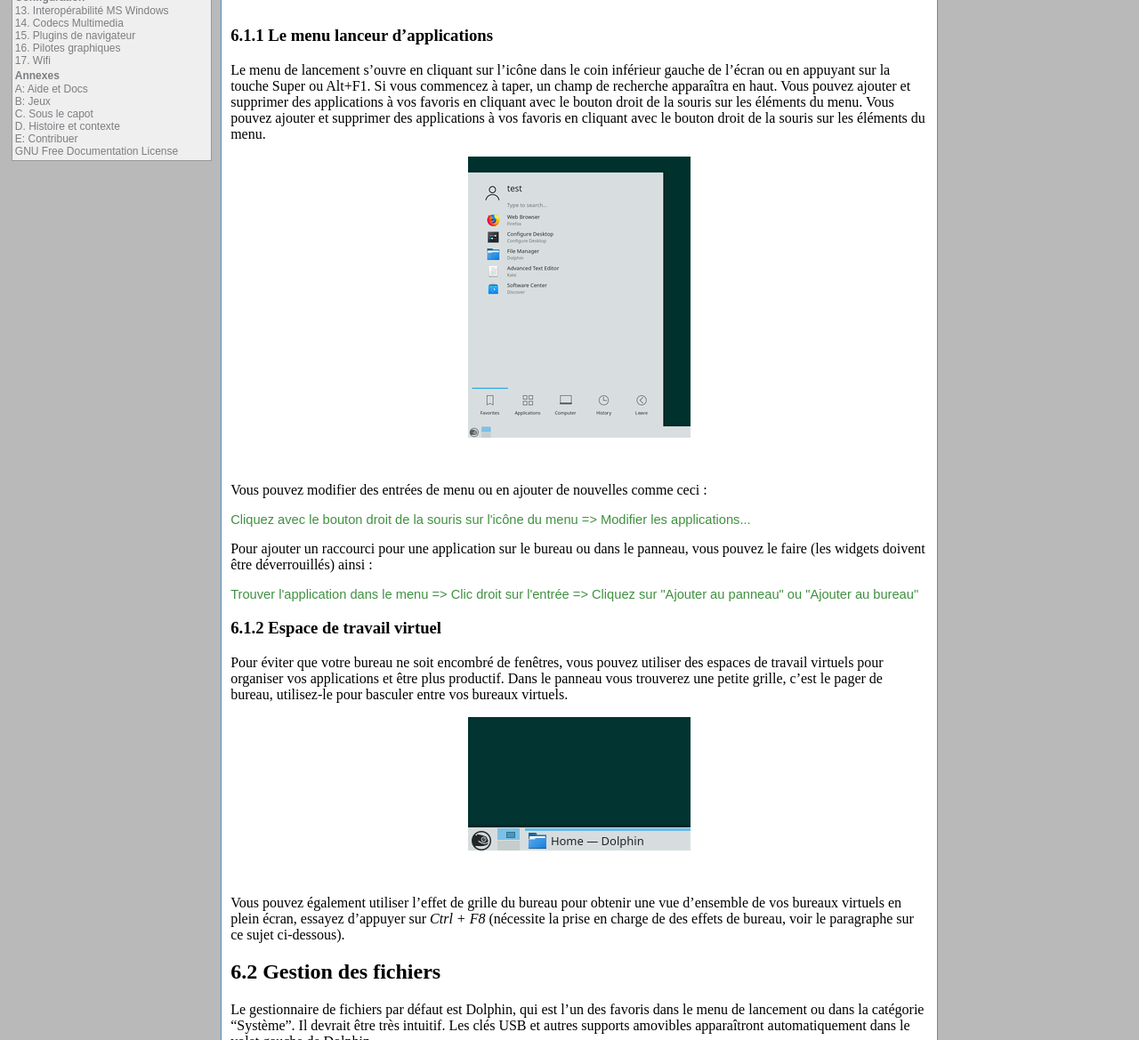
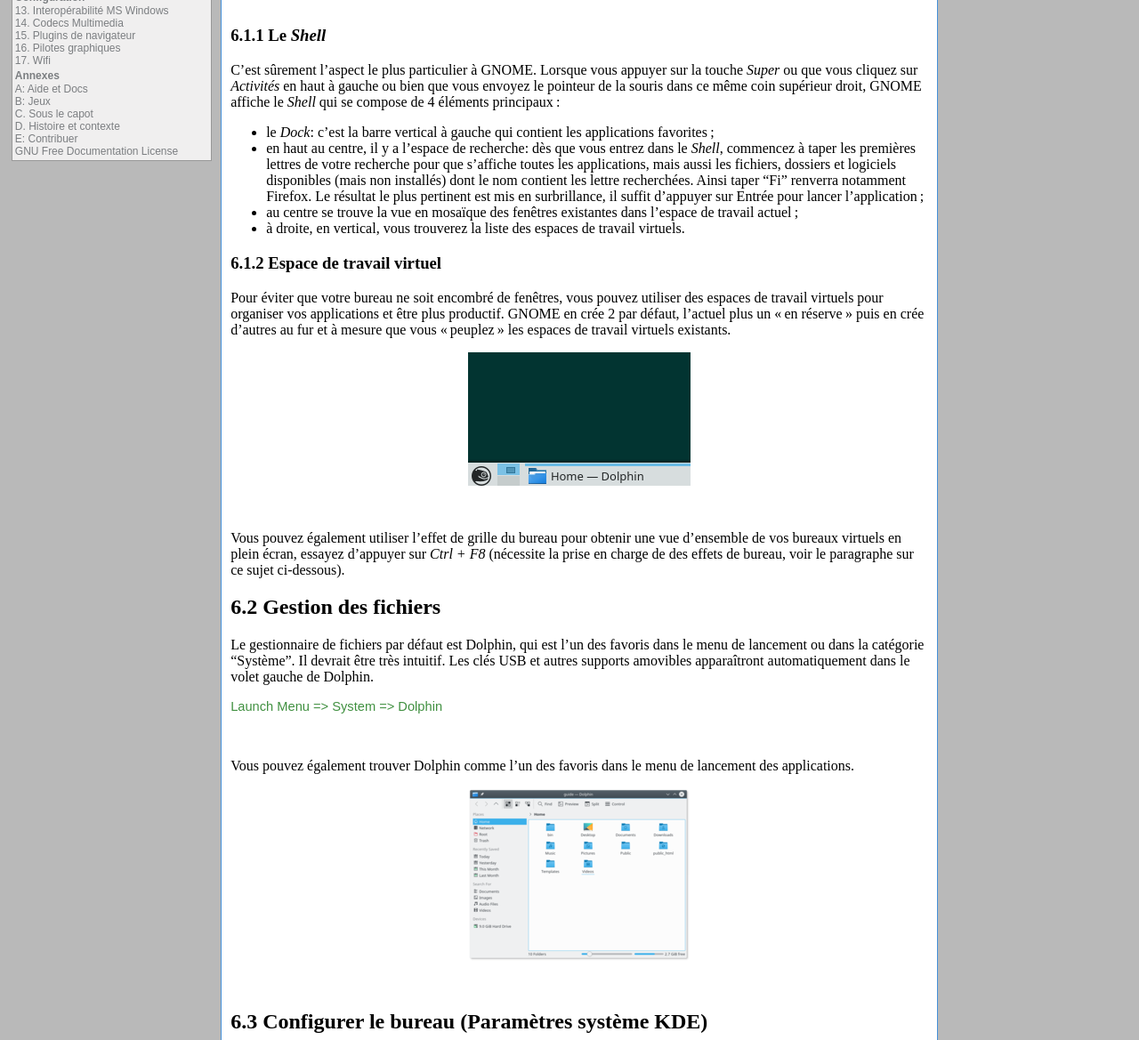
Before and after one commit to alionetasso/opensuse-guide-fr, a Jekyll site: the page built from gnome.md, in a window 1280 px wide and 1400 px high, scrolled down 949 px. Shown: the part 231-1400 px from the top of the window at 89% size. Built offline with Jekyll 4.4.1, drawn with Linux system fonts in a browser that asks for light colours.

Commit message:
GNOME: desc. du shell

```diff
--- a/gnome.md
+++ b/gnome.md
@@ -25,23 +25,20 @@ Certaines choses diffèrent donc considérablement de la plupart des autres envi
 
 <center><a href="images/screenshots/gnome-desktop.png" rel="thumbnail"><img src="images/screenshots/gnome-desktop.png" alt="GNOME Desktop" class="pic" /></a></center><br />
 
-### 6.1.1 Le menu lanceur d'applications
+### 6.1.1 Le *Shell*
 
-Le menu de lancement s'ouvre en cliquant sur l'icône dans le coin inférieur gauche de l'écran ou en appuyant sur la touche Super ou Alt+F1. Si vous commencez à taper, un champ de recherche apparaîtra en haut. Vous pouvez ajouter et supprimer des applications à vos favoris en cliquant avec le bouton droit de la souris sur les éléments du menu. Vous pouvez ajouter et supprimer des applications à vos favoris en cliquant avec le bouton droit de la souris sur les éléments du menu.
+C'est sûrement l'aspect le plus particulier à GNOME. Lorsque vous appuyer sur la touche *Super* ou que vous cliquez sur *Activités* en haut à gauche ou bien que vous envoyez le pointeur de la souris dans ce même coin supérieur droit, GNOME affiche le *Shell* qui se compose de 4 éléments principaux :
 
-<center><a href="images/screenshots/launchmenu.png" rel="thumbnail"><img src="images/screenshots/launchmenub.png" alt="launchmenuç" class="pic" /></a></center><br />
+- le *Dock*: c'est la barre vertical à gauche qui contient les applications favorites ;
+- en haut au centre, il y a l'espace de recherche: dès que vous entrez dans le *Shell*, commencez à taper les premières lettres de votre recherche pour que s'affiche toutes les applications, mais aussi les fichiers, dossiers et logiciels disponibles (mais non installés) dont le nom contient les lettre recherchées. Ainsi taper "Fi" renverra notamment Firefox. Le résultat le plus pertinent est mis en surbrillance, il suffit d'appuyer sur Entrée pour lancer l'application ;
+- au centre se trouve la vue en mosaïque des fenêtres existantes dans l'espace de travail actuel ;
+- à droite, en vertical, vous trouverez la liste des espaces de travail virtuels.
 
-Vous pouvez modifier des entrées de menu ou en ajouter de nouvelles comme ceci :
-
-<div class="path">Cliquez avec le bouton droit de la souris sur l'icône du menu  =&gt; Modifier les applications...</div>
-
-Pour ajouter un raccourci pour une application sur le bureau ou dans le panneau, vous pouvez le faire (les widgets doivent être déverrouillés) ainsi :
-
-<div class="path">Trouver l'application dans le menu => Clic droit sur l'entrée => Cliquez sur "Ajouter au panneau" ou "Ajouter au bureau"</div>
 
 ### 6.1.2 Espace de travail virtuel
 
-Pour éviter que votre bureau ne soit encombré de fenêtres, vous pouvez utiliser des espaces de travail virtuels pour organiser vos applications et être plus productif. Dans le panneau vous trouverez une petite grille, c'est le pager de bureau, utilisez-le pour basculer entre vos bureaux virtuels.
+Pour éviter que votre bureau ne soit encombré de fenêtres, vous pouvez utiliser des espaces de travail virtuels pour organiser vos applications et être plus productif.
+GNOME en crée 2 par défaut, l'actuel plus un « en réserve » puis en crée d'autres au fur et à mesure que vous « peuplez » les espaces de travail virtuels existants.
 
 <center><img src="images/screenshots/pager.png" alt="pager" class="pic" /></center><br />
 
```
